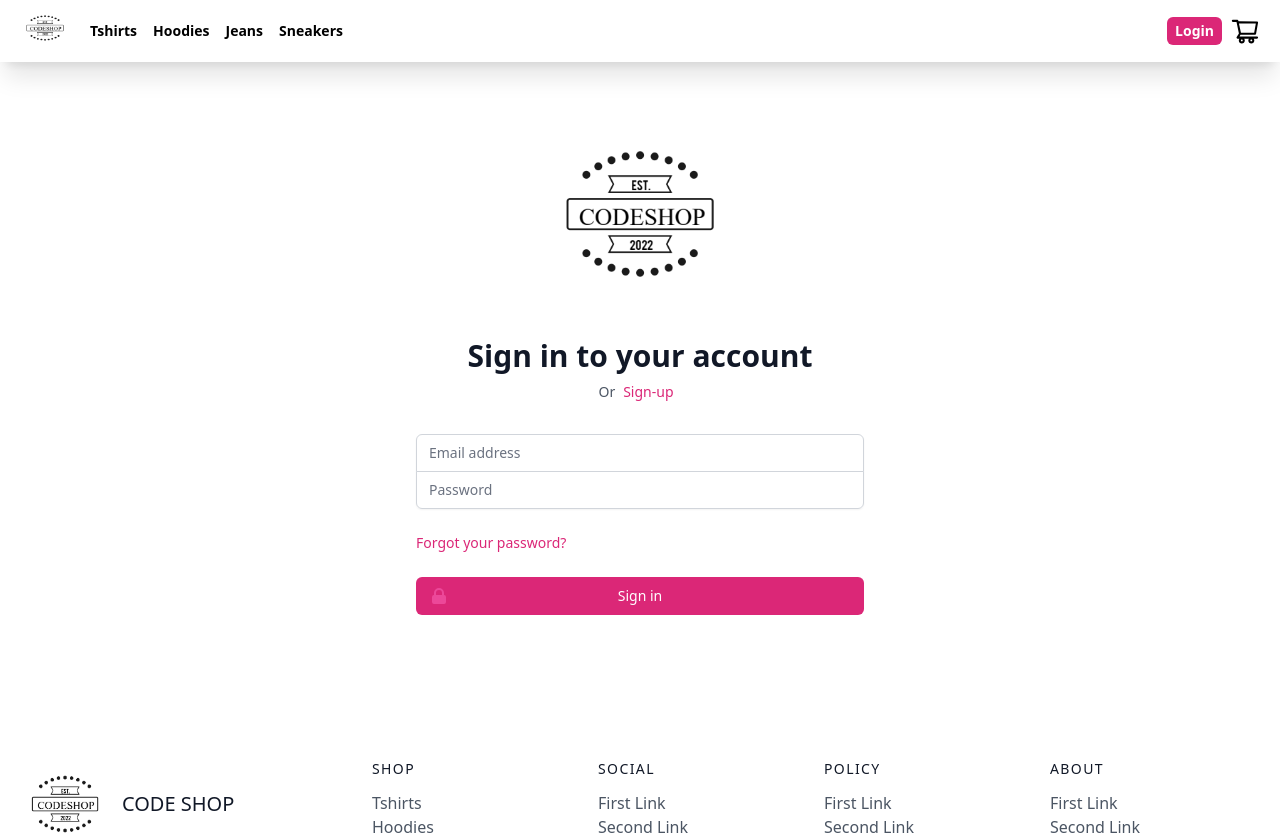
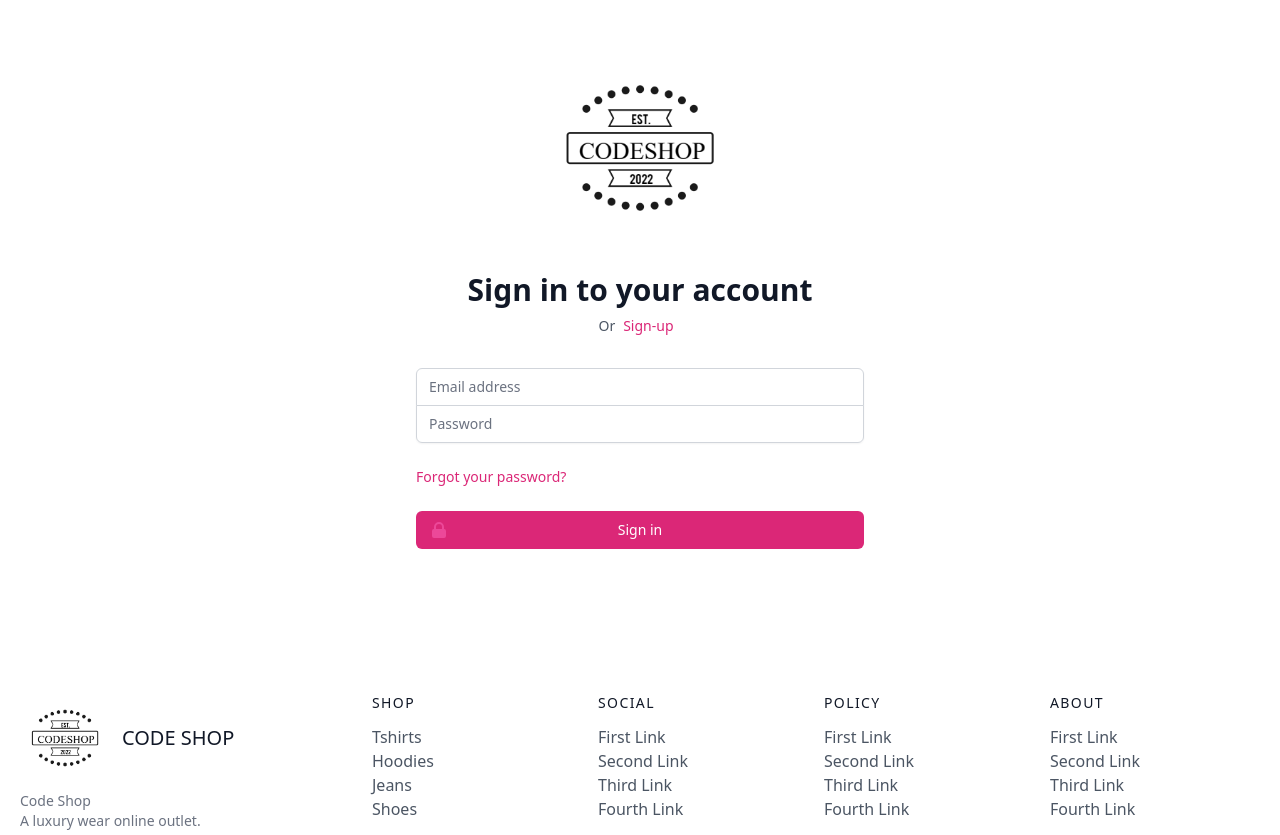
Before and after one commit to shubhgupta9/Shop, a Next.js app: page /login in a window 1280 px wide. Shown: the top 835 px of the page. Built offline with nearby package versions, Linux system fonts and the light colour scheme.

Commit message:
env updates

```diff
--- a/pages/_app.js
+++ b/pages/_app.js
@@ -10,7 +10,7 @@ function MyApp({ Component, pageProps }) {
   const [cart, setCart] = useState({});
   const [subTotal, setSubTotal] = useState(0);
   const [user, setUser] = useState({ value: null });
-  const [key, setKey] = useState(0);
+  const [key, setKey] = useState();
   const [progress, setProgress] = useState(0);
   const router = useRouter();
   useEffect(() => {
@@ -96,6 +96,7 @@ function MyApp({ Component, pageProps }) {
         waitingTime={400}
         onLoaderFinished={() => setProgress(0)}
       />
+      {key && (
         <Navbar
           logout={logout}
           user={user}
@@ -106,6 +107,7 @@ function MyApp({ Component, pageProps }) {
           clearCart={clearCart}
           subTotal={subTotal}
         />
+      )}
       <Component
         cart={cart}
         addToCart={addToCart}
--- a/pages/login.js
+++ b/pages/login.js
@@ -7,8 +7,9 @@ import { toast, ToastContainer } from "react-toastify";
 import { Router } from "next/router";
 
 function Login() {
-  const [email, setEmail] = useState();
-  const [password, setPassword] = useState();
+  const router = useRouter();
+  const [email, setEmail] = useState("");
+  const [password, setPassword] = useState("");
 
   useEffect(() => {
     if (localStorage.getItem("token")) {
@@ -26,7 +27,7 @@ function Login() {
   const handleSubmit = async (e) => {
     e.preventDefault();
     const data = { email, password };
-    let res = await fetch("/api/login", {
+    let res = await fetch(`${process.env.NEXT_PUBLIC_HOST}/api/login`, {
       method: "POST",
       headers: {
         "Content-Type": "application/json",
@@ -49,7 +50,7 @@ function Login() {
         progress: undefined,
       });
       setTimeout(() => {
-        router.push("http://localhost:3000");
+        router.push(`${process.env.NEXT_PUBLIC_HOST}`);
       }, 900);
     } else {
       toast.error(response.error, {
--- a/pages/product/[slug].js
+++ b/pages/product/[slug].js
@@ -11,7 +11,7 @@ const Post = ({ buyNow, addToCart, product, variants }) => {
   const [pin, setPin] = useState();
   const [service, setService] = useState();
   const checkServiceability = async () => {
-    let pins = await fetch("http://localhost:3000/api/pincode");
+    let pins = await fetch(`${process.env.NEXT_PUBLIC_HOST}/api/pincode`);
     let pinJson = await pins.json();
     if (pinJson.includes(parseInt(pin))) {
       setService(true);
@@ -44,7 +44,7 @@ const Post = ({ buyNow, addToCart, product, variants }) => {
   const [color, setColor] = useState(product.color);
   const [size, setSize] = useState(product.size);
   const refreshVariant = (newsize, newcolor) => {
-    let url = `http://localhost:3000/product/${variants[newcolor][newsize]["slug"]}`;
+    let url = `${process.env.NEXT_PUBLIC_HOST}/product/${variants[newcolor][newsize]["slug"]}`;
     window.location = url;
   };
 
--- a/pages/signUp.js
+++ b/pages/signUp.js
@@ -7,9 +7,9 @@ import { useRouter } from "next/router";
 
 function SignUp() {
   const router = useRouter();
-  const [name, setName] = useState();
-  const [email, setEmail] = useState();
-  const [password, setPassword] = useState();
+  const [name, setName] = useState("");
+  const [email, setEmail] = useState("");
+  const [password, setPassword] = useState("");
 
   useEffect(() => {
     if (localStorage.getItem("token")) {
@@ -29,7 +29,7 @@ function SignUp() {
   const handleSubmit = async (e) => {
     e.preventDefault();
     const data = { name, email, password };
-    let res = await fetch("/api/signup", {
+    let res = await fetch(`${process.env.NEXT_PUBLIC_HOST}/api/signup`, {
       method: "POST",
       headers: {
         "Content-Type": "application/json",
```
Lines whose indentation alone changed are shown as unchanged.
